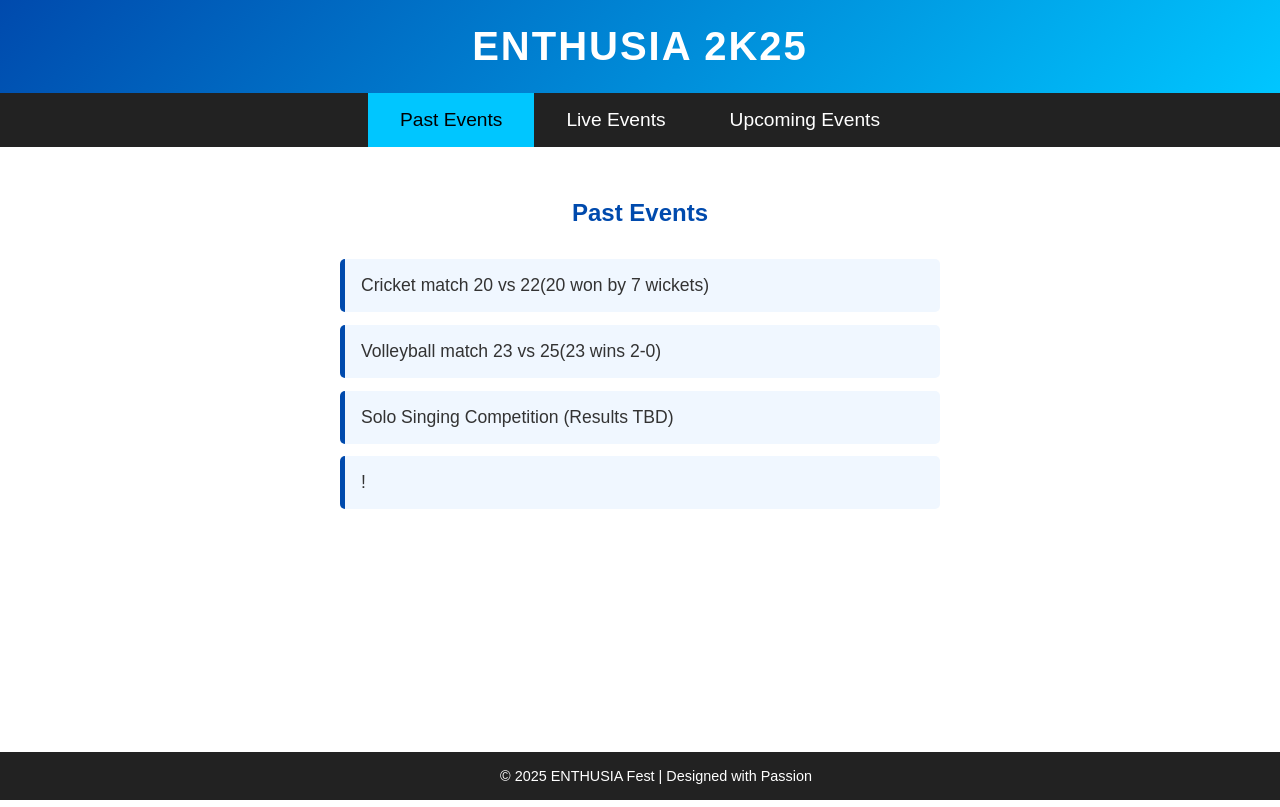
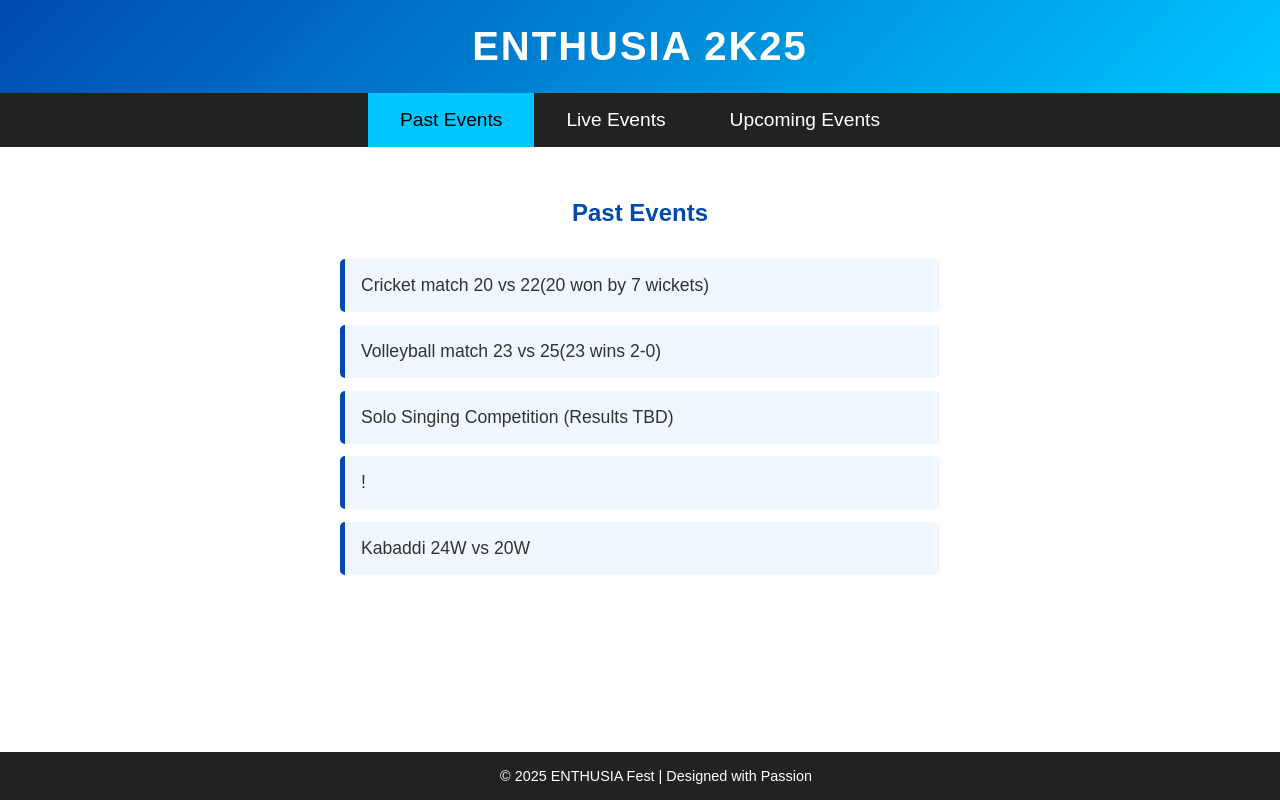
Before and after one commit to DrVvD/Enthusia2K25, a plain HTML site: page index.html in a window 1280 px wide. Shown: the top 807 px of the page. Drawn offline with Linux system fonts and the light colour scheme.

Commit message:
Update index.html

```diff
--- a/index.html
+++ b/index.html
@@ -113,6 +113,7 @@
       <li>Volleyball match 23 vs 25(23 wins 2-0)</li>
       <li>Solo Singing Competition (Results TBD) </li>
       <li>! </li>
+<li>Kabaddi 24W vs 20W</li>
     </ul>
   </div>
 
```
